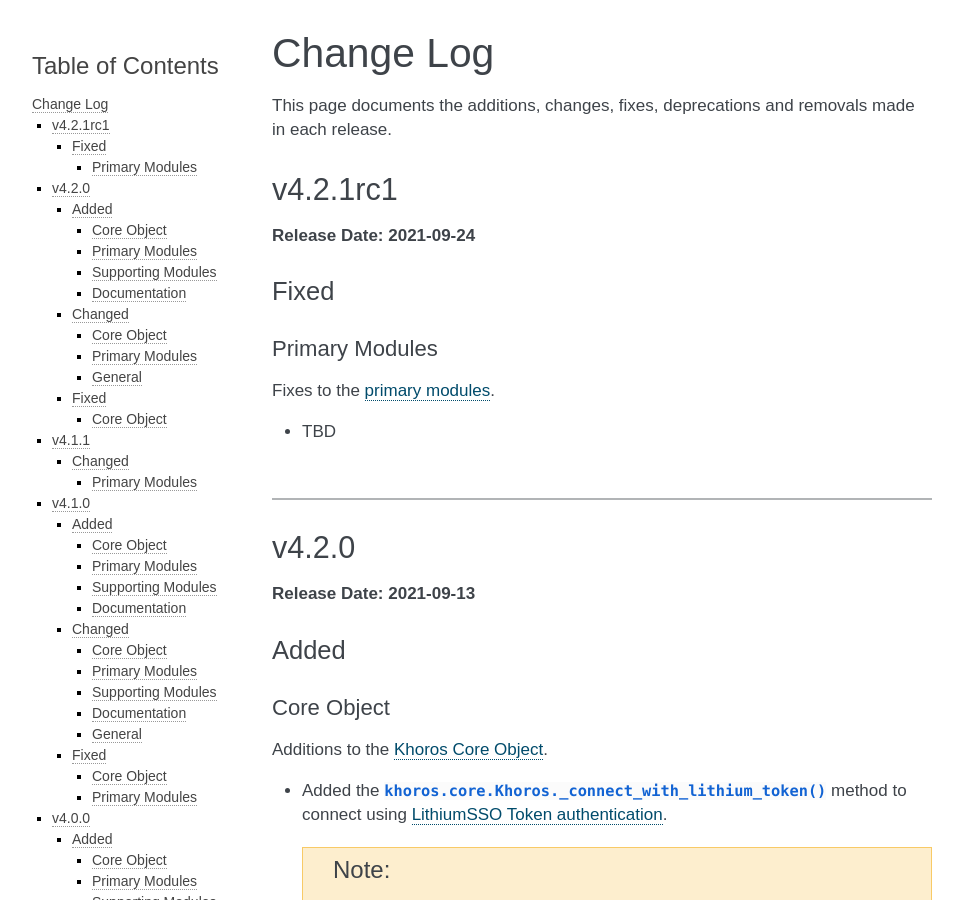
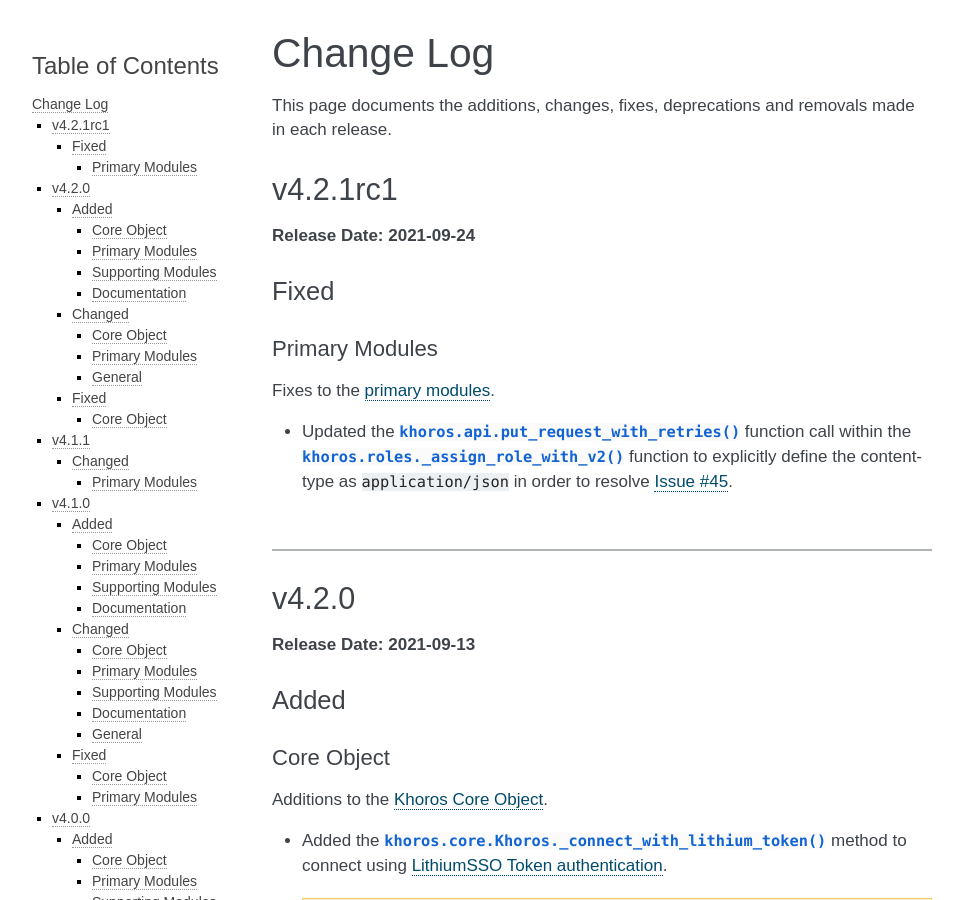
Before and after one commit to jeffshurtliff/khoros, a Sphinx documentation site: the page built from docs/changelog.rst, in a window 1280 px wide and 900 px high. Shown: the whole window, without its empty margins (148-1111 px from the left). Built offline with Sphinx 7.4.7, drawn with Linux system fonts in a browser that asks for light colours.

Commit message:
Documented 4.2.1rc1 changes in the changelog

```diff
--- a/docs/changelog.rst
+++ b/docs/changelog.rst
@@ -15,7 +15,9 @@
 ---------------
 Fixes to the :doc:`primary modules <primary-modules>`.
 
-* TBD
+* Updated the :py:func:`khoros.api.put_request_with_retries` function call within the
+  :py:func:`khoros.roles._assign_role_with_v2` function to explicitly define the content-type
+  as ``application/json`` in order to resolve `Issue #45 <https://github.com/jeffshurtliff/khoros/issues/45>`_.
 
 |
 
```
